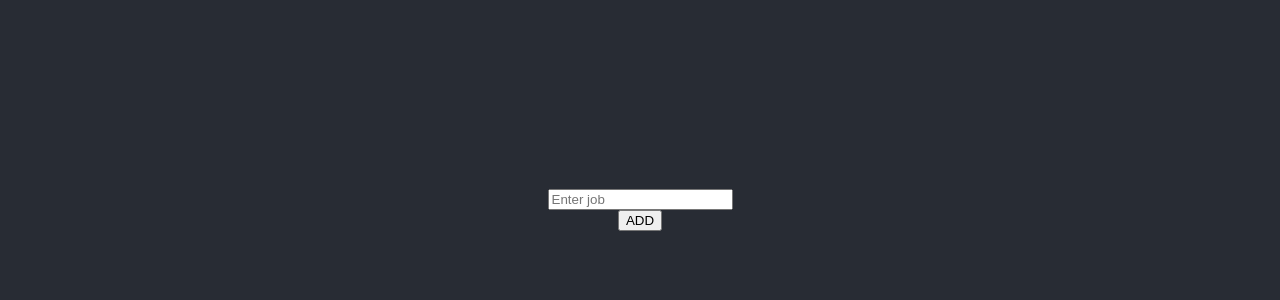
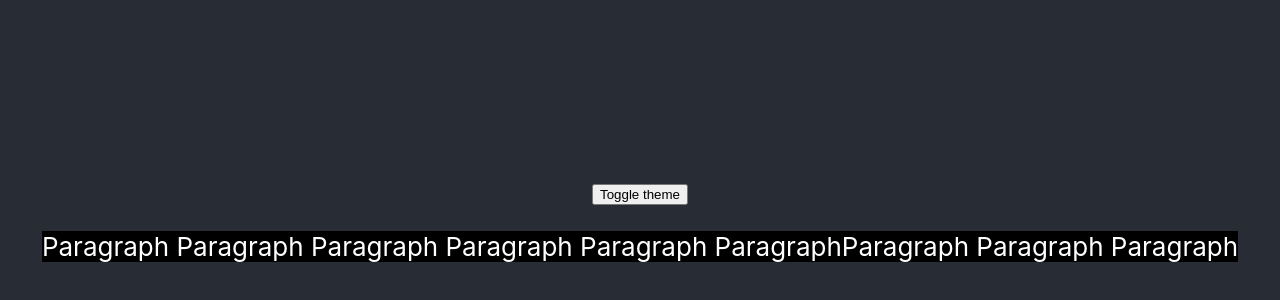
Before and after one commit to Nemo-0o0/LearnReactjs-hooks, a React (Create React App) app: page / in a window 1280 px wide. Shown: the part 164-464 px from the top of the page. Built offline with nearby package versions, Linux system fonts and the light colour scheme.

Commit message:
useContext hook

```diff
--- a/src/App.css
+++ b/src/App.css
@@ -1,10 +1,5 @@
 .App {
   text-align: center;
-}
-
-.App-logo {
-  height: 40vmin;
-  pointer-events: none;
 }
 
 .App-header {
@@ -18,15 +13,12 @@
   color: white;
 }
 
-.App-link {
-  color: #61dafb;
+.dark {
+  background-color: #000;
+  color: #fff;
 }
 
-@keyframes App-logo-spin {
-  from {
-    transform: rotate(0deg);
-  }
-  to {
-    transform: rotate(360deg);
-  }
+.light {
+  background-color: antiquewhite;
+  color: #000;
 }
--- a/src/App.js
+++ b/src/App.js
@@ -1,8 +1,21 @@
-import Todo from './Todo'
-import './App.css'
+import Content from "./Content";
+import { useContext } from "react";
+import { ThemeContext } from "./ThemeContext";
+import "./App.css";
+
+// Context
+// CompA => CompB => CompC
+
+// theme: Dark / Light
 
 function App() {
-  return <Todo />
+  const context = useContext(ThemeContext)
+  return (
+      <div className="App-header">
+        <button onClick={context.toggleTheme}>Toggle theme</button>
+        <Content />
+      </div>
+  );
 }
 
 export default App;
--- a/src/Content.js
+++ b/src/Content.js
@@ -1,12 +1,10 @@
-import { memo } from 'react'
-function Content( {onIncrease}) {
-    console.log('render')
+import Paragraph from './Paragraph'
+function Content({theme}) {
     return (
        <>
-            <h2>hello</h2>
-            <button onClick={onIncrease}>Click me</button>
+          <Paragraph theme={theme}/>
        </>
      );
 }
 
-export default memo(Content);
+export default Content
--- /dev/null
+++ b/src/Paragraph.js
@@ -0,0 +1,13 @@
+import { useContext } from "react";
+import { ThemeContext } from "./ThemeContext";
+
+function Paragraph() {
+
+    const content = useContext(ThemeContext)
+
+    return (
+        <p className={content.theme}>Paragraph Paragraph Paragraph Paragraph Paragraph ParagraphParagraph Paragraph Paragraph</p>
+     );
+}
+
+export default Paragraph;
--- /dev/null
+++ b/src/ThemeContext.js
@@ -0,0 +1,25 @@
+import { createContext, useContext, useState } from "react";
+
+const ThemeContext = createContext();
+
+function ThemeProvider({children}) {
+  const [theme, setTheme] = useState("dark");
+
+  const toggleTheme = () => {
+    setTheme(theme === "dark" ? "light" : "dark");
+  };
+
+  const value = {
+    theme,
+    toggleTheme
+  }
+
+  return (
+    <ThemeContext.Provider value={value}>
+    {children}
+    </ThemeContext.Provider>
+  )
+
+}
+
+export { ThemeContext, ThemeProvider };
```
Also changed, not shown: src/index.js (+11 -9 lines).
